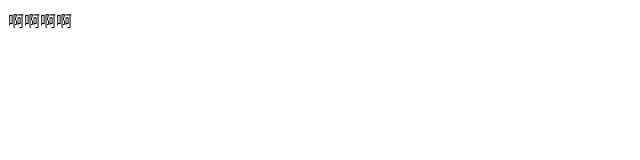
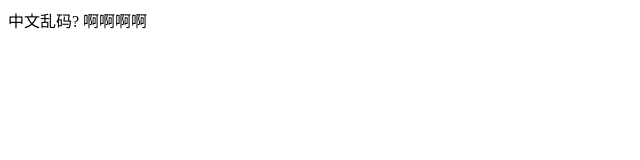
Before and after one commit to zt20xx/test, a plain HTML site: page index.html in a window 1280 px wide. Shown: the whole page, without its empty margins (0-640 px from the left). Drawn offline with Linux system fonts and the light colour scheme.

Commit message:
Update index.html

```diff
--- a/index.html
+++ b/index.html
@@ -5,6 +5,7 @@
     <title>test</title>
 </head>
 <body>
+    中文乱码?
 啊啊啊啊
 </body>
 </html>
```
